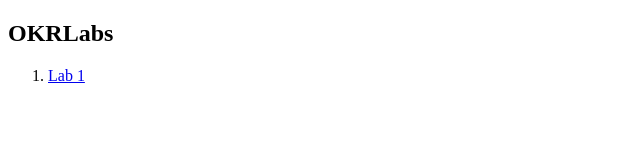
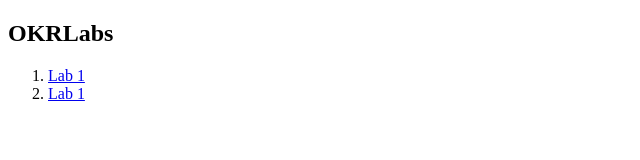
Before and after one commit to NastasaBondarchuck/OKR_labs, a plain HTML site: page index.html in a window 1280 px wide. Shown: the full height of the page, 0-640 px from the left. Drawn offline with Linux system fonts and the light colour scheme.

Commit message:
Update index.html

```diff
--- a/index.html
+++ b/index.html
@@ -8,6 +8,7 @@
     <h2>OKRLabs</h2>
     <ol>
         <li><a href="lab1/index.html">Lab 1</a></li>
+        <li><a href="lab2/index.html">Lab 1</a></li>
     </ol>
 </body>
 </html>
```
